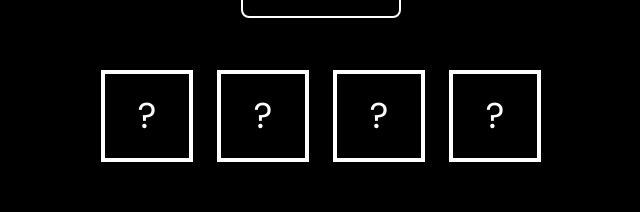
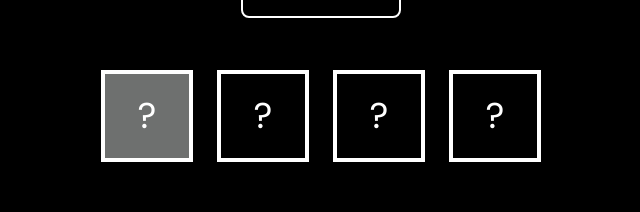
Before and after one commit to HtetNaingLynn55555/GuestTheLetter, a React (Vite) app: page / in a window 1280 px wide. Both pictures are taken after a click on the button "Play Game". Shown: the part 190-402 px from the top of the page, without its empty margins (319-959 px from the left). Built offline with nearby package versions, Linux system fonts and the light colour scheme.

Commit message:
box active logic add

```diff
--- a/src/components/Box.jsx
+++ b/src/components/Box.jsx
@@ -1,6 +1,10 @@
-export default function Box() {
+export default function Box({ guestBoxActive, indexNumber }) {
   return (
-    <div className="select-none w-23 h-23 border-4 border-white flex justify-center items-center text-4xl hover:cursor-pointer hover:bg-[#6e706f]">
+    <div
+      className={`select-none w-23 h-23 border-4  border-white flex justify-center items-center text-4xl hover:cursor-pointer hover:bg-[#6e706f] ${
+        guestBoxActive === indexNumber ? "bg-[#6e706f]" : ""
+      }  `}
+    >
       ?
     </div>
   );
--- a/src/components/Guest.jsx
+++ b/src/components/Guest.jsx
@@ -3,7 +3,8 @@ import KeyBoard from "./KeyBoard";
 import { useState } from "react";
 export default function Guest() {
   let [isPlaying, setIsPlaying] = useState(false);
-
+  let numberOfBox = [1, 2, 3, 4];
+  let [guestBoxActive, setGuestBoxActive] = useState(1);
   let playButtonHandler = () => {
     setIsPlaying(!isPlaying);
   };
@@ -21,10 +22,9 @@ export default function Guest() {
 
       {isPlaying && (
         <div className="flex justify-center items-center gap-6 mt-8">
-          <Box />
-          <Box />
-          <Box />
-          <Box />
+          {numberOfBox.map((box) => (
+            <Box key={box} guestBoxActive={guestBoxActive} indexNumber={box} />
+          ))}
         </div>
       )}
       {isPlaying && (
```
